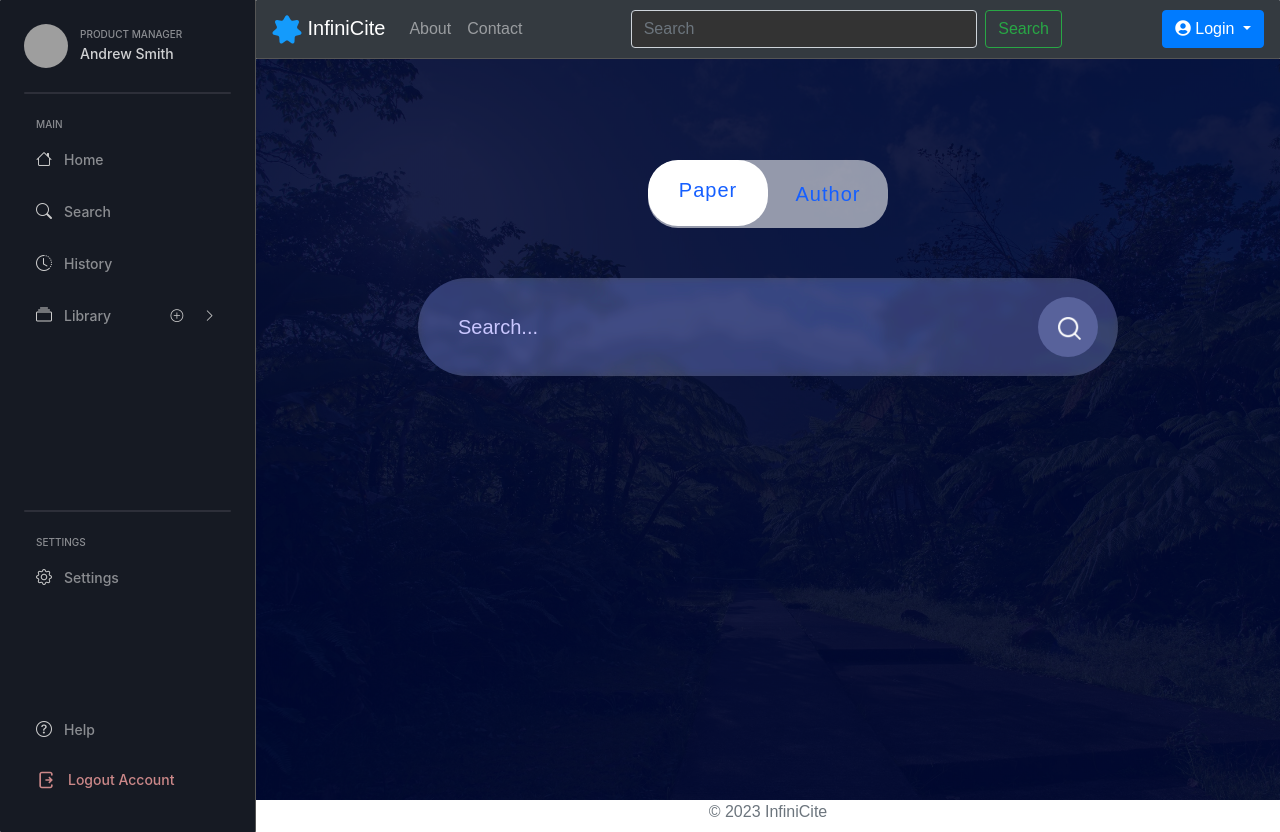
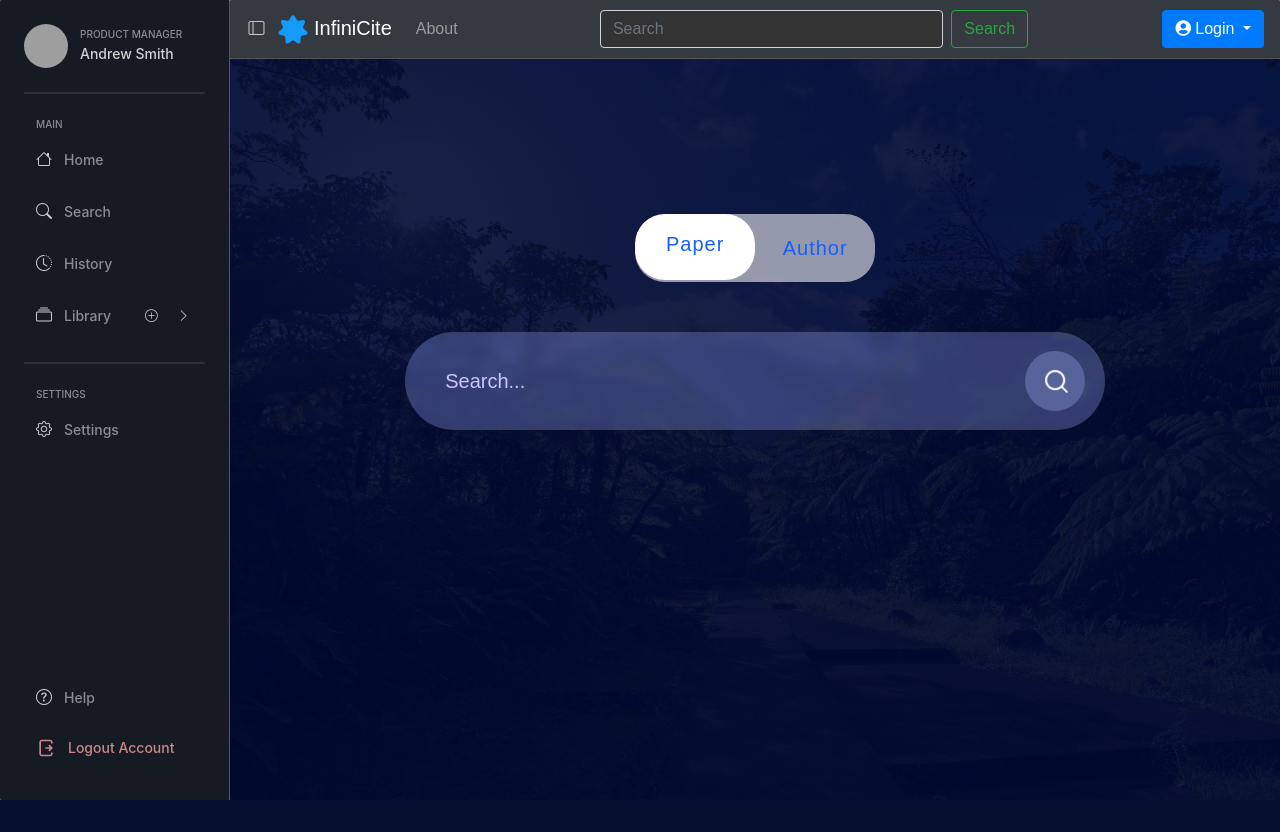
Before and after one commit to Wang-Zhongwei/infiniCite, a Django app: page / in a window 1280 px wide. After the commit the page ends 800 px from the top, so only its background shows below. Run offline with Django 4.2, Linux system fonts and the light colour scheme; some libraries are stand-ins or nearby versions; grey boxes are pictures that could not be loaded.

Commit message:
sidebar toggable

```diff
--- a/paper/static/paper/css/index.css
+++ b/paper/static/paper/css/index.css
@@ -17,11 +17,11 @@
   margin-bottom: 20px;
 }
 
-.container {
+.my-container {
+  padding-top: 10%;
   position: relative;
   width: 100%;
   height: 100%;
-  padding: 5%;
   background-image: linear-gradient(rgba(0, 8, 51, 0.9), rgba(0, 8, 51, 0.9)), url(../images/background.jpg);
   background-position: center;
   background-size: cover;
--- a/paper/templates/paper/index.html
+++ b/paper/templates/paper/index.html
@@ -6,7 +6,7 @@
 {% endblock %}
 
 {% block content %}
-<div class="container">
+<div class="my-container">
   <div class="switch-button">
     <input class="switch-button-checkbox" type="checkbox" id="toggle-author-search" onchange="toggleSearchType(this)">
     <label class="switch-button-label" for="toggle-author-search">
--- a/static/css/base.css
+++ b/static/css/base.css
@@ -1,36 +1,35 @@
 body {
-  display: grid;
-  grid-template-columns: 1fr 4fr;
-  grid-template-rows: auto 1fr 4vh;
-  grid-template-areas:
-    "sidebar header"
-    "sidebar main"
-    "sidebar footer";
-  height: 104vh; /* Full viewport height */
-}
-
-header {
-  grid-area: header;
-  /* additional styles for header */
+  display: flex;
+  flex-direction: row;
+  height: 100vh;
 }
 
 aside {
-  grid-area: sidebar;
-  /* additional styles for sidebar */
+  width: 18%;
+  height: 100%;
+  transition: 0.5s;
+}
+
+aside.close {
+  width: 0;
+}
+
+section {
+  display: flex;
+  flex-grow: 1;
+  flex-direction: column;
+  justify-content: center;
+  align-items: center;
+}
+
+nav {
+  width: 100%;
 }
 
 main {
-  grid-area: main;
+  width: 100%;
+  flex-grow: 1;
   justify-content: center;
   align-items: center;
   overflow: scroll;
-  /* additional styles for main */
 }
-
-footer {
-  grid-area: footer;
-  flex-direction: row;
-  justify-content: center;
-  align-items: center;
-  /* additional styles for footer */
-}
--- a/static/css/navbar.css
+++ b/static/css/navbar.css
@@ -13,3 +13,7 @@
 .form-inline {
   min-width: 50%;
 }
+
+#menu-icon-container {
+  margin-right: 12px;
+}
--- a/static/css/sidebar.css
+++ b/static/css/sidebar.css
@@ -1,7 +1,8 @@
-.sidebar-open * {
+.sidebar * {
   box-sizing: border-box;
 }
-.sidebar-open {
+
+.sidebar {
   background: #161a23;
   border-radius: 1px;
   border-style: solid;
@@ -20,10 +21,6 @@
   position: relative;
 }
 
-.pages {
-  flex-grow: 1;
-}
-
 .profile {
   display: flex;
   flex-direction: row;
@@ -34,6 +31,7 @@
   flex-shrink: 0;
   position: relative;
 }
+
 .avatar {
   border-radius: 36.22px;
   flex-shrink: 0;
@@ -41,6 +39,7 @@
   height: 44px;
   position: relative;
 }
+
 .content {
   display: flex;
   flex-direction: column;
@@ -50,6 +49,7 @@
   flex: 1;
   position: relative;
 }
+
 .overline {
   color: rgba(255, 255, 255, 0.5);
   text-align: left;
@@ -61,6 +61,7 @@
   align-items: center;
   justify-content: flex-start;
 }
+
 .title {
   color: rgba(255, 255, 255, 0.8);
   text-align: left;
@@ -68,6 +69,7 @@
   position: relative;
   align-self: stretch;
 }
+
 .divider {
   background: #2d2f39;
   border-radius: 2px;
@@ -88,6 +90,7 @@
   flex-shrink: 0;
   position: relative;
 }
+
 .title2 {
   padding: 0px 12px 0px 12px;
   display: flex;
@@ -99,6 +102,7 @@
   flex-shrink: 0;
   position: relative;
 }
+
 .overline2 {
   color: rgba(255, 255, 255, 0.5);
   text-align: left;
@@ -157,7 +161,7 @@
 .icon-calendar {
   flex-shrink: 0;
   position: relative;
-  overflow: visible;
+  overflow: auto;
 }
 
 .dropdown {
@@ -216,6 +220,7 @@
   position: relative;
   flex: 1;
 }
+
 .line {
   background: #2d2f39;
   flex-shrink: 0;
@@ -240,9 +245,11 @@
   0% {
     transform: rotate(0deg);
   }
+
   50% {
     transform: rotate(30deg);
   }
+
   100% {
     transform: rotate(0deg);
   }
@@ -261,12 +268,14 @@
   top: 113px;
   overflow: hidden;
 }
+
 .pointing {
   position: absolute;
   left: 5.37px;
   top: 4.39px;
-  overflow: visible;
+  overflow: auto;
 }
+
 .navigation2 {
   display: flex;
   flex-direction: column;
@@ -277,30 +286,13 @@
   flex: 1;
   position: relative;
 }
+
 .label5 {
   color: #cc8889;
   text-align: left;
   font: 500 14px/20px "Inter", sans-serif;
   position: relative;
   flex: 1;
-}
-
-.button {
-  background: #161a23;
-  border-radius: 8px;
-  border-style: solid;
-  border-color: #2d2f39;
-  border-width: 1px;
-  padding: 6px;
-  display: flex;
-  flex-direction: row;
-  gap: 8px;
-  align-items: flex-start;
-  justify-content: flex-start;
-  flex-shrink: 0;
-  position: absolute;
-  right: -14px;
-  top: 34px;
 }
 
 .dropdown-menu {
--- a/templates/base.html
+++ b/templates/base.html
@@ -15,26 +15,28 @@
 </head>
 
 <body>
-  <header>
+  <aside data-sidebar>
+    {% include 'sidebar.html' %}
+  </aside>
+  <section>
     <nav>
       {% include 'navbar.html' %}
     </nav>
-  </header>
-
-  <aside>
-    {% include 'sidebar.html' %}
-  </aside>
-
-  <main>
-    {% block content %}
-    {% endblock %}
-  </main>
-
-  <footer>
-    {% include 'footer.html' %}
-  </footer>
+    <main>
+      {% block content %}
+      {% endblock %}
+    </main>
+  </section>
   <script src="https://code.jquery.com/jquery-3.5.1.slim.min.js"></script>
   <script src="https://cdn.jsdelivr.net/npm/bootstrap@4.5.2/dist/js/bootstrap.bundle.min.js"></script>
+  <script>
+    const menuIconButton = document.querySelector("[data-menu-icon-btn]")
+    const sidebar = document.querySelector("[data-sidebar]")
+
+    menuIconButton.addEventListener("click", () => {
+      sidebar.classList.toggle("close")
+    })
+  </script>
   {% block js %}
   {% endblock %}
 </body>
--- a/templates/footer.html
+++ /dev/null
@@ -1,3 +0,0 @@
-<div class="text-center">
-  <span class="text-muted">© 2023 InfiniCite</span>
-</div>
--- a/templates/navbar.html
+++ b/templates/navbar.html
@@ -1,6 +1,9 @@
 {% load static %}
 <link rel="stylesheet" href="{% static 'css/navbar.css' %}">
 <div class="navbar navbar-expand-lg navbar-dark bg-dark">
+  <div class="function-icon-container" id="menu-icon-container" data-menu-icon-btn>
+    <i class="bi bi-layout-sidebar icon"></i>
+  </div>
   <a class="navbar-brand" href="/">
     <img src="{%static 'assets/star-1.svg'%}" alt="logo" height="30" width="30">
     InfiniCite
@@ -14,9 +17,6 @@
     <ul class="navbar-nav mr-auto">
       <li class="nav-item dropdown">
         <a class="nav-link" href="#">About</a>
-      </li>
-      <li class="nav-item dropdown">
-        <a class="nav-link" href="#">Contact</a>
       </li>
     </ul>
 
--- a/templates/sidebar.html
+++ b/templates/sidebar.html
@@ -1,6 +1,6 @@
 {% load static %}
 <link rel="stylesheet" href="{% static 'css/sidebar.css'%}">
-<div class="sidebar-open">
+<div class="sidebar">
   <div class="profile">
     <img class="avatar" src="#" />
 
```
Also changed, not shown: paper/static/paper/css/result-page.css (+3 -20 lines).
